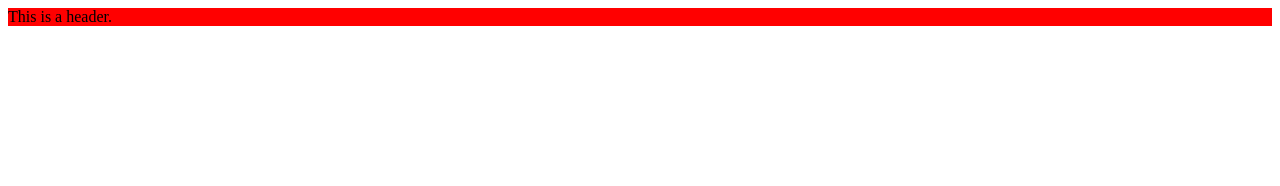
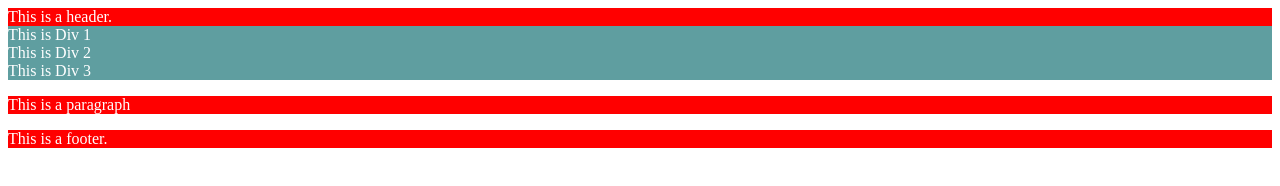
Before and after one commit to Tushar0o7/Edureka_tutorials, a plain HTML site: page CSS/index.html in a window 1280 px wide. Drawn offline with Linux system fonts and the light colour scheme.

Commit message:
half way

```diff
--- /dev/null
+++ b/CSS/index.css
@@ -0,0 +1,17 @@
+/* This is a Tag selecter
+#headerTop {
+  background-color: red;
+} */
+
+/* This is a Tag selecter */
+div {
+  background-color: cadetblue;
+  color: white;
+}
+
+/* This is a Class selecter */
+
+.bg-color {
+  background-color: red;
+  color: white;
+}
--- a/CSS/index.html
+++ b/CSS/index.html
@@ -2,22 +2,39 @@
 <html lang="en">
 
 <head>
-    <style>
+    <!-- <style>
         #headerTop {
             background-color: red;
         }
-    </style>
-
+    </style> -->
     <meta charset="UTF-8">
     <meta http-equiv="X-UA-Compatible" content="IE=edge">
     <meta name="viewport" content="width=device-width, initial-scale=1.0">
+    <link rel="stylesheet" href="index.css">
     <title>Assignment class</title>
 </head>
 
 <body>
-    <header id="headerTop">
+    <header id="headerTop" class="bg-color">
         This is a header.
     </header>
+    <div>
+        This is Div 1
+    </div>
+
+    <div>
+        This is Div 2
+    </div>
+
+    <div>
+        This is Div 3
+    </div>
+
+    <p class="bg-color">This is a paragraph</p>
+
+    <footer id="footer" class="bg-color">
+        This is a footer.
+    </footer>
 </body>
 
 </html>
```
